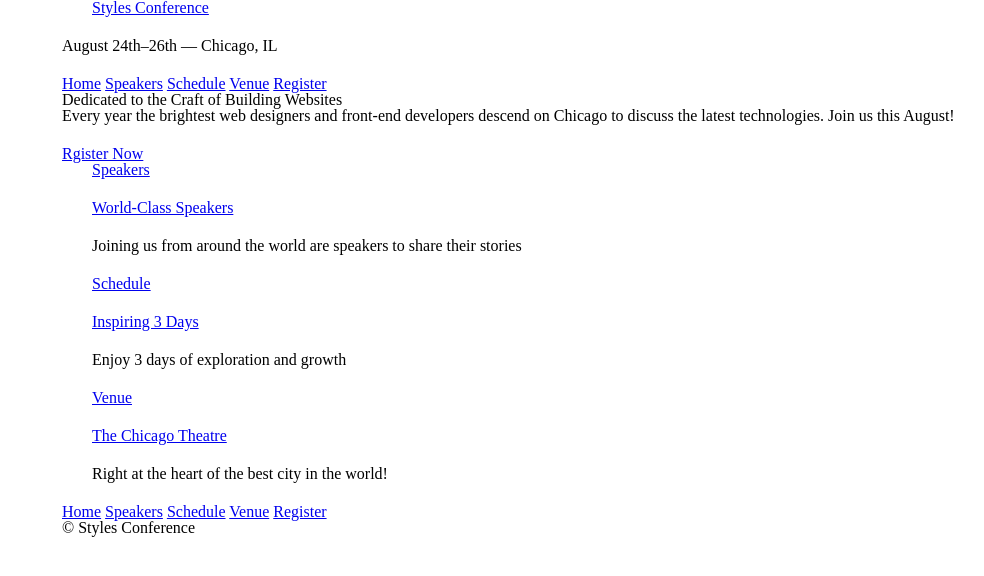
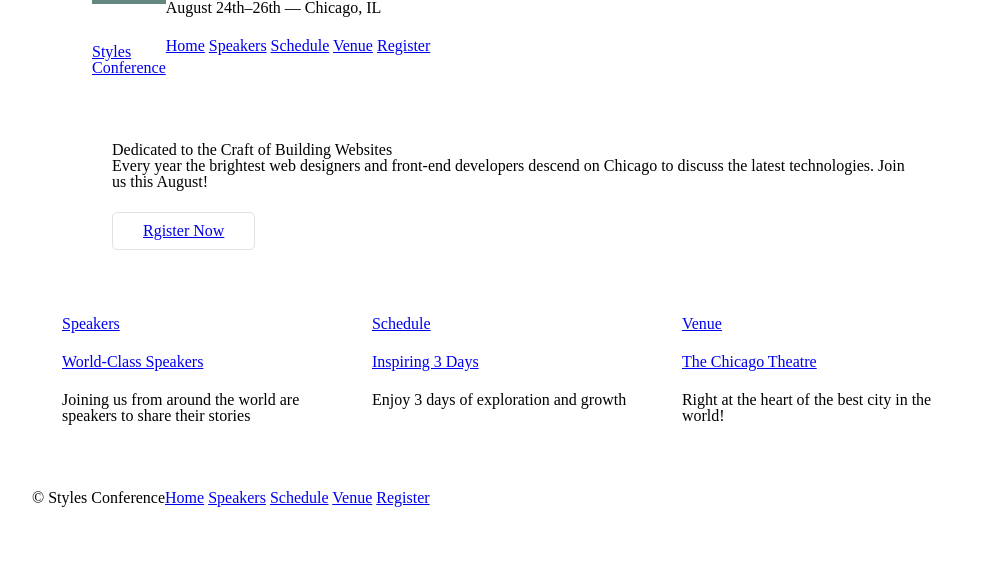
Before and after one commit to pjminer3/shayhowe_tutorial, a plain HTML site: page index.html in a window 1280 px wide. Shown: the whole page, without its empty margins (128-1112 px from the left). Drawn offline with Linux system fonts and the light colour scheme.

Commit message:
Completed Lessons 4 & 5: (4) Opening the Box Model, (5) Positioning Content

```diff
--- a/assets/stylesheets/main.css
+++ b/assets/stylesheets/main.css
@@ -1,3 +1,6 @@
+/* Lessons Completed 7/30: 4 -  */
+
+
 /* http://meyerweb.com/eric/tools/css/reset/ 2. v2.0 | 20110126
   License: none (public domain)
 */
@@ -69,6 +72,73 @@ Grid
   margin: 0 auto;
 }
 
+.col-1-3 {
+  width: 33.33%;
+}
+
+.col-2-3 {
+  width: 66.66%;
+}
+
+.col-1-3,
+.col-2-3 {
+  display: inline-block;
+  vertical-align: top;
+}
+
+.grid,
+.col-1-3,
+.col-2-3 {
+  padding-left: 15px;
+  padding-right: 15px;
+}
+
+.container,
+.grid {
+  margin: 0 auto;
+  width: 960px;
+}
+
+/* DO WE REALLY NEED THIS ADDITIONAL CONTAINER CLASS? IT WON'T BE OVERWRITTEN WILL IT?*/
+.container {
+  padding-left: 30px;
+  padding-right: 30px;
+}
+
+/*
+===================
+Clearfix
+===================
+*/
+
+.group:before,
+.group:after {
+  content: "";
+  display: table;
+}
+
+.group:after {
+  clear: both;
+}
+
+.group {
+  clear:both;
+  *zoom: 1;
+}
+
+
+/*
+===================
+Primary Header
+===================
+*/
+
+.logo {
+  float: left;
+  border-top: 4px solid #648880;
+  padding: 40px 0 22px 0;
+}
+
 
 /*
 ===================
@@ -79,3 +149,45 @@ Typeograph
 h1, h3, h4, h5, p {
   margin-bottom: 22px;
 }
+
+/*
+===================
+Buttons
+===================
+*/
+
+.btn {
+  border-radius: 5px;
+  display: inline-block;
+  margin: 0;
+}
+
+.btn-alt {
+  border: 1px solid #dfe2e5;
+  padding: 10px 30px;
+}
+
+/*
+===================
+Home
+===================
+*/
+
+.hero {
+  padding: 22px 80px 66px 80px;
+}
+
+
+/*
+===================
+Primary Footer
+===================
+*/
+
+.primary-footer small {
+  float: left;
+}
+
+.primary-footer {
+  padding: 44px 0px;
+}
--- a/index.html
+++ b/index.html
@@ -6,10 +6,10 @@
 		<link rel="stylesheet" href="assets/stylesheets/main.css">
 	</head>
 	<body>
-		<header class="container">
+		<header class="container group">
 			<section class="container">
-				<h1>
-					<a href="index.html">Styles Conference</a>
+				<h1 class="logo">
+					<a href="index.html">Styles <br> Conference</a>
 				</h1>
 			</section>
 			<h3>August 24th&ndash;26th &mdash; Chicago, IL</h3>
@@ -21,27 +21,30 @@
 				<a href="register.html">Register</a>
 			</nav>
 		</header>
-		<section class="container">
+		<section class="container hero">
 			<h2>Dedicated to the Craft of Building Websites</h2>
 			<p>Every year the brightest web designers and front-end developers descend on Chicago to discuss the latest technologies. Join us this August!</p>
-			<a href="register.html">Rgister Now</a>
+			<a class="btn btn-alt" href="register.html">Rgister Now</a>
 		</section>
-		<section class="container">
-			<section class="container">
+		<section class="grid">
+			<!-- Speakers -->
+			<section class="col-1-3">
 				<a href="speakers.html">
 					<h5>Speakers</h5>
 					<h3>World-Class Speakers</h3>
 				</a>
 				<p>Joining us from around the world are speakers to share their stories</p>
-			</section>
-			<section class="container">
+			</section><!--
+			Schedule
+			--><section class="col-1-3">
 				<a href="schedule.html">
 					<h5>Schedule</h5>
 					<h3>Inspiring 3 Days</h3>
 				</a>
 				<p>Enjoy 3 days of exploration and growth</p>
-			</section>
-			<section class="container">
+			</section><!--
+			Venue
+			--><section class="col-1-3">
 				<a href="venue.html">
 					<h5>Venue</h5>
 					<h3>The Chicago Theatre</h3>
@@ -49,7 +52,8 @@
 				<p>Right at the heart of the best city in the world!</p>
 			</section>
 		</section>
-		<footer class="container">
+		<footer class="container primary-footer group">
+			<small>&copy; Styles Conference</small>
 			<nav>
 				<a href="index.html">Home</a>
 				<a href="speakers.html">Speakers</a>
@@ -57,7 +61,6 @@
 				<a href="venue.html">Venue</a>
 				<a href="register.html">Register</a>
 			</nav>
-			<small>&copy; Styles Conference</small>
 		</footer>
 	</body>
 
```
